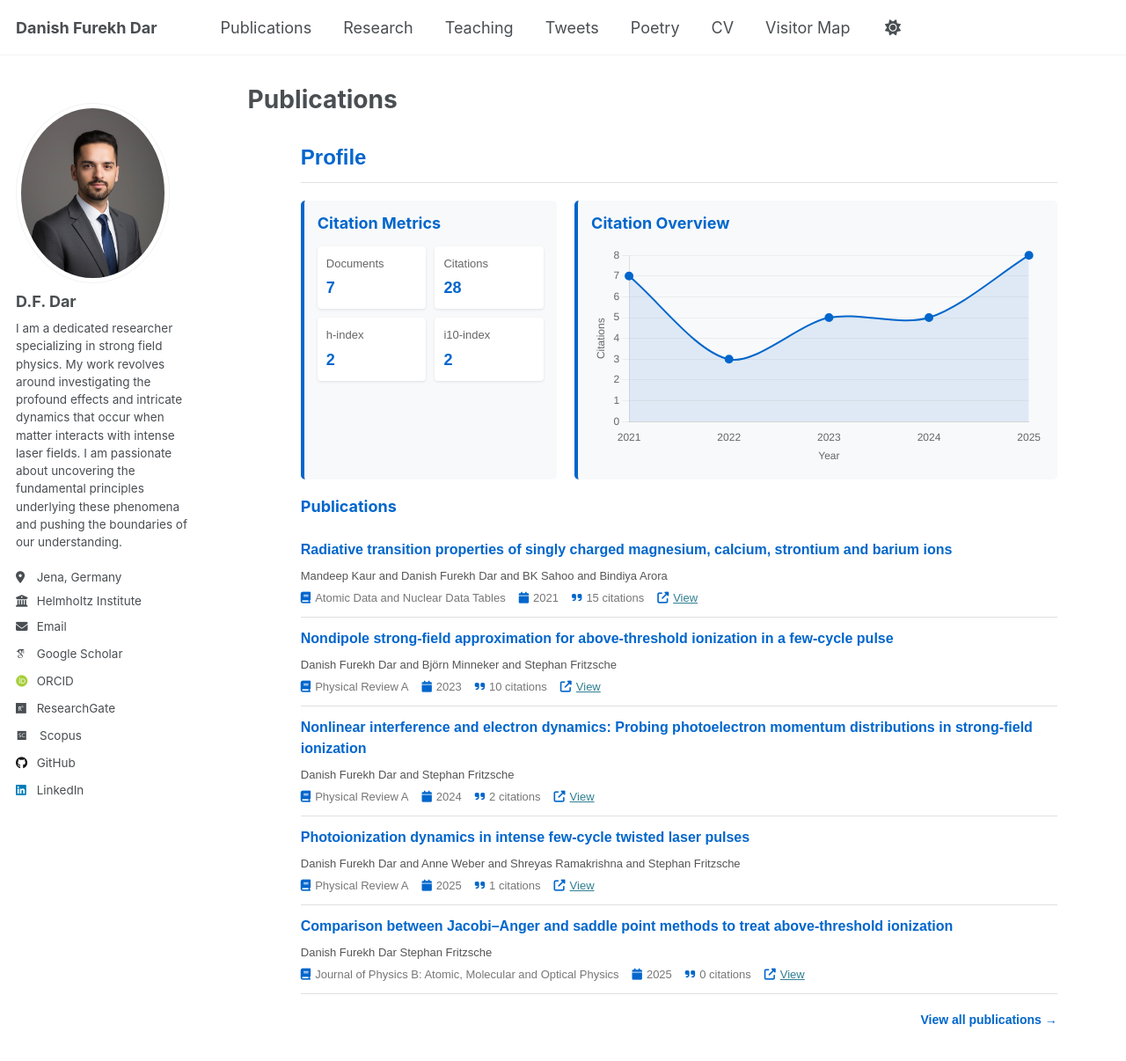
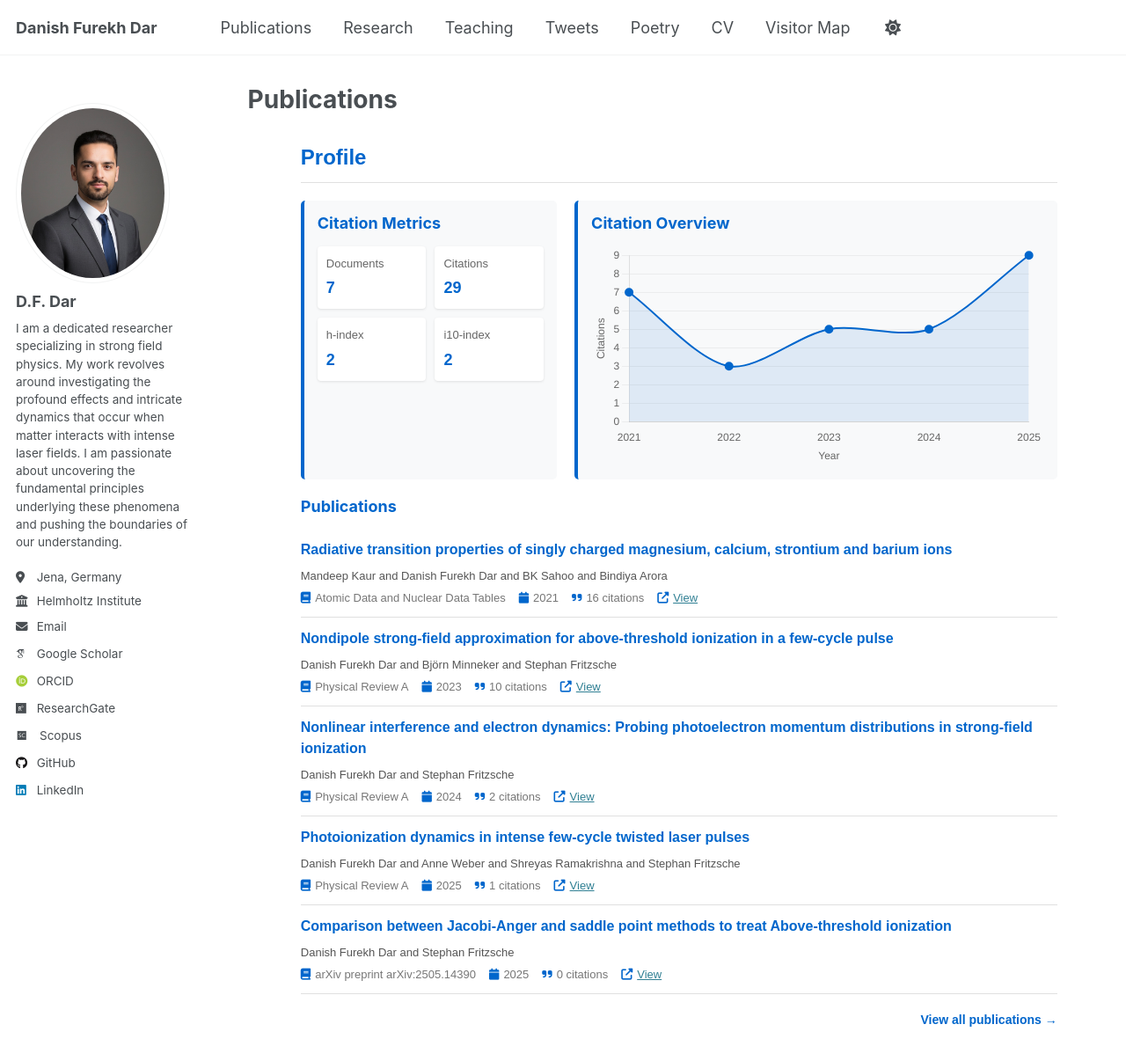
Before and after one commit to danishfurekhdar/danishfurekhdar.github.io, a Jekyll site: the page built from _pages/publications.html, in a window 1280 px wide and 1400 px high. Shown: the top 1206 px of the window at 88% size. Built offline with Jekyll 4.4.1, drawn with Linux system fonts in a browser that asks for light colours; nearby versions of some CDN libraries; some web fonts are replaced.

Commit message:
Update scholar data [skip ci]

```diff
--- a/_data/scholar.json
+++ b/_data/scholar.json
@@ -2,7 +2,7 @@
   "name": "Danish Furekh Dar",
   "affiliation": "Helmholtz Institute jena",
   "h_index": 2,
-  "citations": 28,
+  "citations": 29,
   "documents": 7,
   "i10_index": 2,
   "scholar_id": "qOhxqbkAAAAJ",
--- a/_data/scholar_citations.json
+++ b/_data/scholar_citations.json
@@ -3,5 +3,5 @@
   "2022": 3,
   "2023": 5,
   "2024": 5,
-  "2025": 8
+  "2025": 9
 }
--- a/_data/scholar_publications.json
+++ b/_data/scholar_publications.json
@@ -3,7 +3,7 @@
     "title": "Radiative transition properties of singly charged magnesium, calcium, strontium and barium ions",
     "authors": "Mandeep Kaur and Danish Furekh Dar and BK Sahoo and Bindiya Arora",
     "year": 2021,
-    "citations": 15,
+    "citations": 16,
     "venue": "Atomic Data and Nuclear Data Tables",
     "url": "https://www.sciencedirect.com/science/article/pii/S0092640X20300449"
   },
@@ -32,11 +32,11 @@
     "url": "https://journals.aps.org/pra/abstract/10.1103/PhysRevA.111.053113"
   },
   {
-    "title": "Comparison between Jacobi\u2013Anger and saddle point methods to treat above-threshold ionization",
-    "authors": "Danish Furekh Dar Stephan Fritzsche",
+    "title": "Comparison between Jacobi-Anger and saddle point methods to treat Above-threshold ionization",
+    "authors": "Danish Furekh Dar and Stephan Fritzsche",
     "year": 2025,
     "citations": 0,
-    "venue": "Journal of Physics B: Atomic, Molecular and Optical Physics",
-    "url": ""
+    "venue": "arXiv preprint arXiv:2505.14390",
+    "url": "https://arxiv.org/abs/2505.14390"
   }
 ]
```
